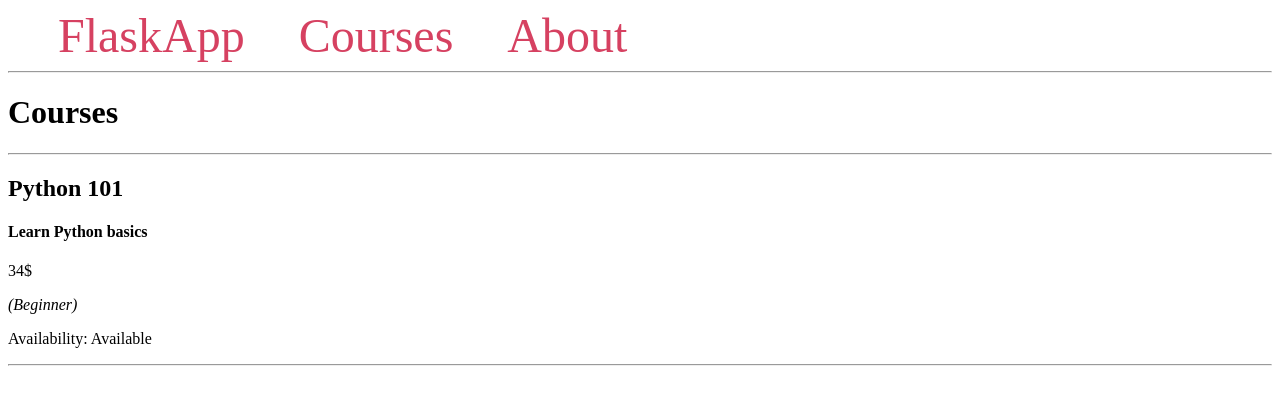
After one commit to jsmith7735/my-first-flask-app, a Flask app: page /courses/ in a window 1280 px wide. The commit adds this page. Shown: the top 405 px of the page. Run offline with Flask 3, Linux system fonts and the light colour scheme.

```diff
--- a/main.py
+++ b/main.py
@@ -17,4 +17,18 @@ courses_list = [{
 @app.route('/', methods=('GET', 'POST'))
 def index():
     form = CourseForm()
+    if form.validate_on_submit():
+        courses_list.append({'title': form.title.data,
+                             'description': form.description.data,
+                             'price': form.price.data,
+                             'available': form.available.data,
+                             'level': form.level.data
+                             })
+        return redirect(url_for('courses'))
     return render_template('index.html', form=form)
+
+# ...
+
+@app.route('/courses/')
+def courses():
+    return render_template('courses.html', courses_list=courses_list)
--- a/templates/base.html
+++ b/templates/base.html
@@ -15,6 +15,7 @@
 <body>
     <nav>
         <a href="{{ url_for('index') }}">FlaskApp</a>
+        <a href="{{ url_for('courses') }}">Courses</a>
         <a href="#">About</a>
     </nav>
     <hr>
--- /dev/null
+++ b/templates/courses.html
@@ -0,0 +1,19 @@
+{% extends 'base.html' %}
+
+{% block content %}
+    <h1>{% block title %} Courses {% endblock %}</h1>
+    <hr>
+    {% for course in courses_list %}
+        <h2> {{ course['title'] }} </h2>
+        <h4> {{ course['description'] }} </h4>
+        <p> {{ course['price'] }}$ </p>
+        <p><i>({{ course['level'] }})</i></p>
+        <p>Availability:
+            {% if course['available'] %}
+                Available
+            {% else %}
+                Not Available
+            {% endif %}</p>
+        <hr>
+    {% endfor %}
+{% endblock %}
```
Also changed, not shown: templates/create.html (deleted, +0 -23 lines), 1 other file.
